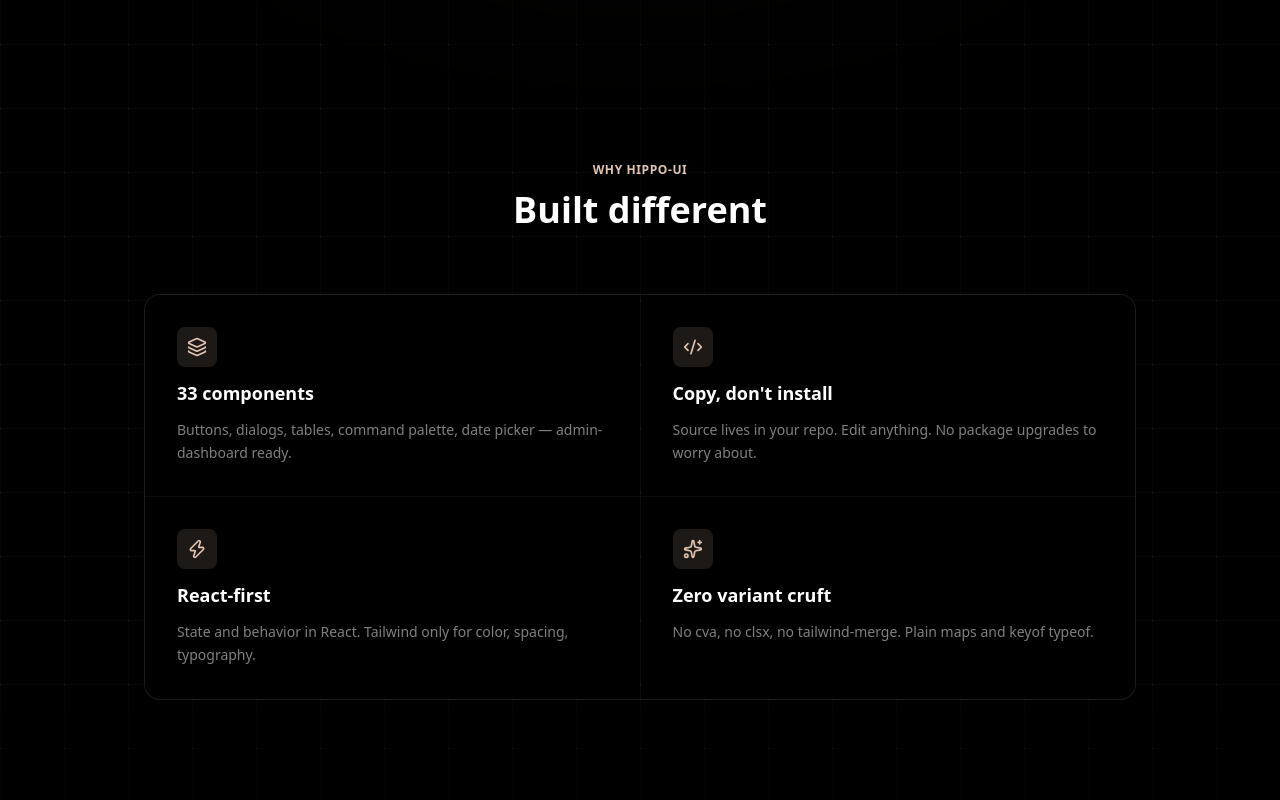
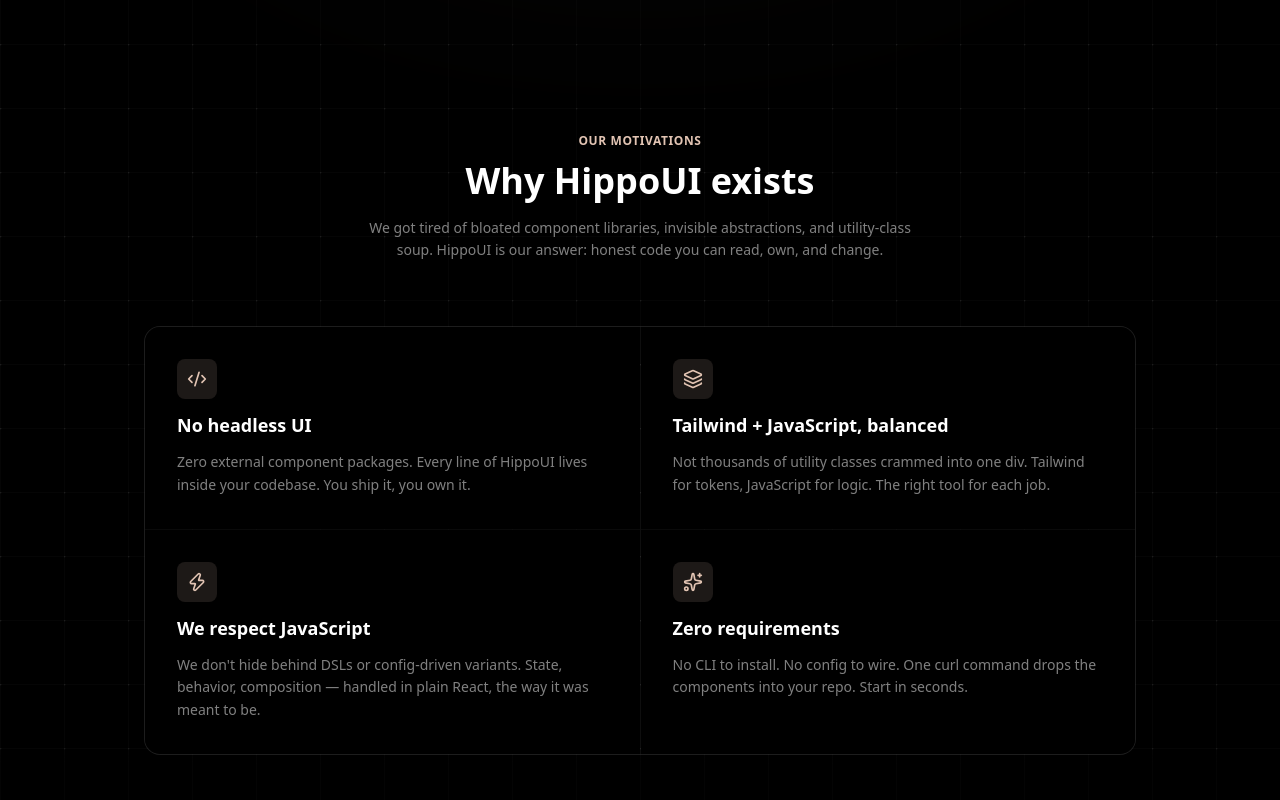
Before and after one commit to zahinafsar/hippo-ui, a Next.js app: page / in a window 1280 px wide. Shown: the part 660-1460 px from the top of the page. Built offline with nearby package versions, Linux system fonts and the light colour scheme.

Commit message:
Update layout metadata and enhance feature descriptions for clarity

```diff
--- a/app/layout.tsx
+++ b/app/layout.tsx
@@ -11,6 +11,11 @@
 export const metadata: Metadata = {
   title: "hippo-ui — copy-paste React components",
   description: "Copy-paste React components. Tailwind tokens, framer-motion animations, zero dependencies you don't want.",
+  icons: {
+    icon: "/logo.png",
+    shortcut: "/logo.png",
+    apple: "/logo.png",
+  },
 };
 
 export default function RootLayout({ children }: { children: React.ReactNode }) {
--- a/app/page.tsx
+++ b/app/page.tsx
@@ -85,24 +85,24 @@
 
 const FEATURES = [
   {
-    icon: Layers,
-    title: "33 components",
-    body: "Buttons, dialogs, tables, command palette, date picker — admin-dashboard ready.",
+    icon: Code2,
+    title: "No headless UI",
+    body: "Zero external component packages. Every line of HippoUI lives inside your codebase. You ship it, you own it.",
   },
   {
-    icon: Code2,
-    title: "Copy, don't install",
-    body: "Source lives in your repo. Edit anything. No package upgrades to worry about.",
+    icon: Layers,
+    title: "Tailwind + JavaScript, balanced",
+    body: "Not thousands of utility classes crammed into one div. Tailwind for tokens, JavaScript for logic. The right tool for each job.",
   },
   {
     icon: Zap,
-    title: "React-first",
-    body: "State and behavior in React. Tailwind only for color, spacing, typography.",
+    title: "We respect JavaScript",
+    body: "We don't hide behind DSLs or config-driven variants. State, behavior, composition — handled in plain React, the way it was meant to be.",
   },
   {
     icon: Sparkles,
-    title: "Zero variant cruft",
-    body: "No cva, no clsx, no tailwind-merge. Plain maps and keyof typeof.",
+    title: "Zero requirements",
+    body: "No CLI to install. No config to wire. One curl command drops the components into your repo. Start in seconds.",
   },
 ];
 
@@ -111,9 +111,13 @@
     <section className="relative z-10 mx-auto w-full max-w-5xl px-4 py-32">
       <div className="mb-16 text-center">
         <div className="text-xs font-semibold uppercase tracking-wider" style={{ color: ACCENT }}>
-          Why hippo-ui
+          Our motivations
         </div>
-        <h2 className="mt-3 text-4xl font-bold text-white">Built different</h2>
+        <h2 className="mt-3 text-4xl font-bold text-white">Why HippoUI exists</h2>
+        <p className="mx-auto mt-4 max-w-xl text-sm leading-relaxed text-white/50">
+          We got tired of bloated component libraries, invisible abstractions,
+          and utility-class soup. HippoUI is our answer: honest code you can read, own, and change.
+        </p>
       </div>
       <div className="grid grid-cols-1 gap-px overflow-hidden rounded-2xl border border-white/[0.08] bg-white/[0.04] sm:grid-cols-2">
         {FEATURES.map((f) => (
@@ -171,13 +175,13 @@
         </div>
 
         <h1 className="mb-6 max-w-4xl text-5xl font-bold tracking-tight text-white sm:text-6xl md:text-7xl">
-          UI components,<br />without the bloat.
+          Honest UI.<br />In your codebase.
         </h1>
 
         <p className="mb-10 max-w-xl text-base leading-relaxed text-white/50 sm:text-lg">
-          Tailwind for tokens. React for logic. No cva, no clsx, no tailwind-merge.
+          No headless packages. No utility-class soup. No config to wire.
           <br className="hidden sm:block" />
-          Just components you copy into your repo.
+          Just Tailwind and JavaScript, working together the way they should.
         </p>
 
         <div className="mb-24 flex flex-col items-center gap-4 sm:flex-row">
```
